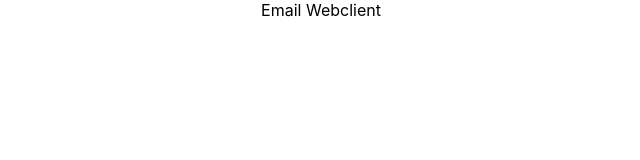
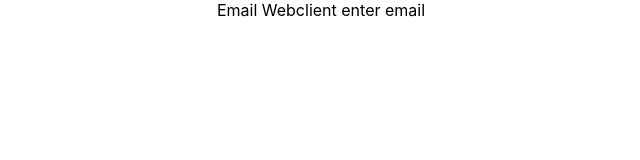
Before and after one commit to fatma11/email-web-client, a React (Create React App) app: page / in a window 1280 px wide. Shown: the top 160 px of the page, without its empty margins (319-959 px from the left). Built offline with nearby package versions, Linux system fonts and the light colour scheme.

Commit message:
second commit

```diff
--- a/src/App.js
+++ b/src/App.js
@@ -6,6 +6,7 @@ function App() {
   return (
     <div className="App">
       Email Webclient
+        enter email
     </div>
   );
 }
```
